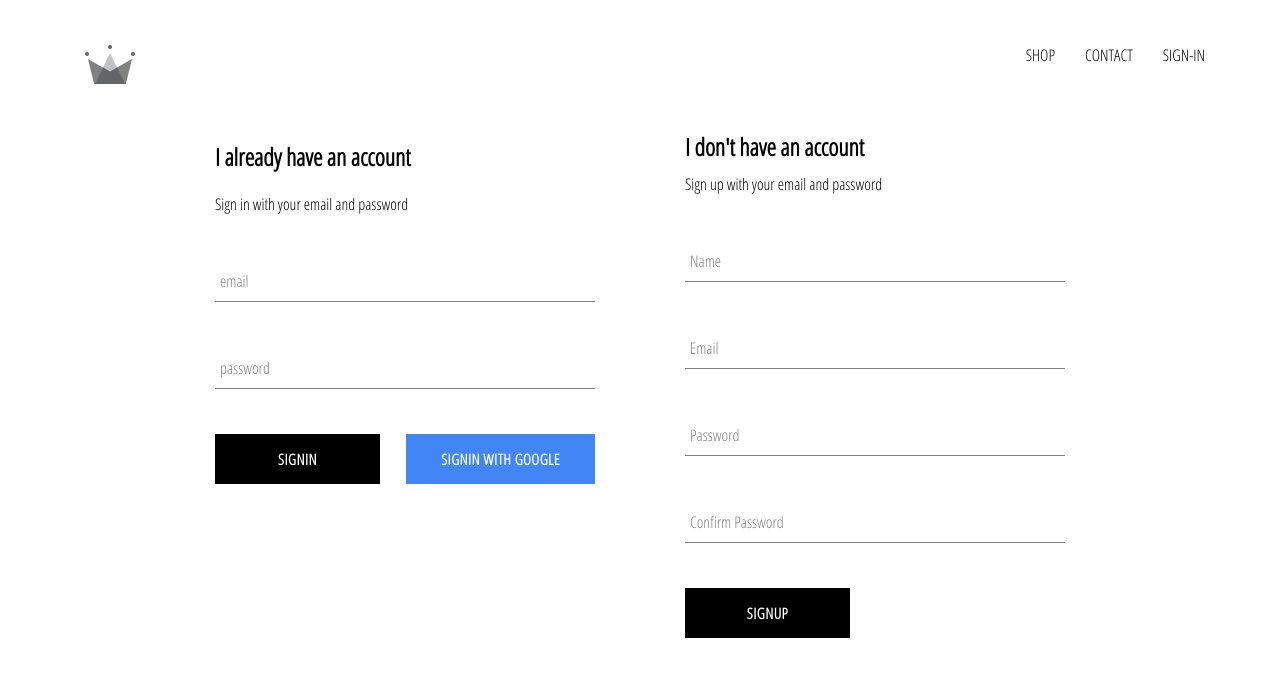
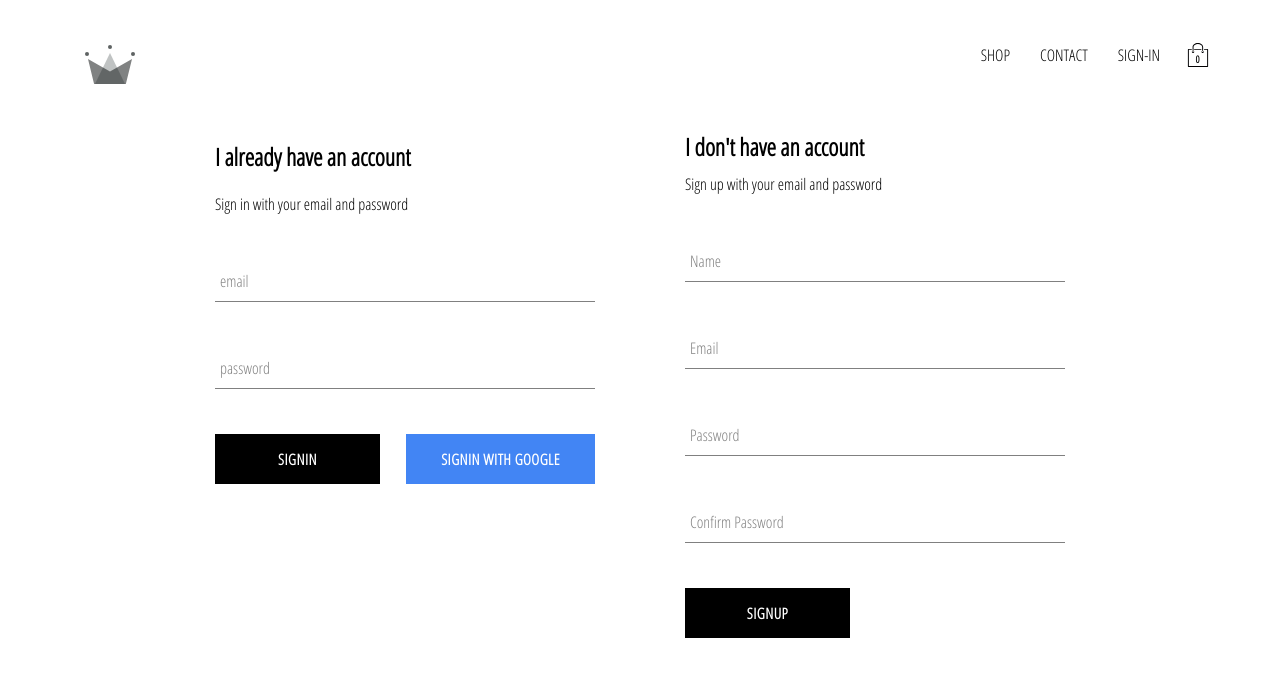
Before and after one commit to shivsj1402/Ecommerce-react, a React (Create React App) app: page /signin in a window 1280 px wide. Shown: the top 676 px of the page. Built offline with nearby package versions, Linux system fonts and the light colour scheme; no server answers.

Commit message:
added state management for cart and made cart dropdown toggle on click

```diff
--- /dev/null
+++ b/src/Components/Cart-dropdown/cart-dropdown.jsx
@@ -0,0 +1,16 @@
+import React from 'react';
+
+import './cart-dropdown.scss'
+import CustomButton from '../Custom-button/custom-button';
+
+function CartDropdown () {
+        return(
+            <div className="cart-dropdown">
+                <div className="cart-items"></div>
+                <CustomButton>GO TO CHECKOUT</CustomButton>
+            </div>
+
+        )
+}
+
+export default CartDropdown;
--- /dev/null
+++ b/src/Components/Cart-dropdown/cart-dropdown.scss
@@ -0,0 +1,24 @@
+.cart-dropdown {
+    position: absolute;
+    width: 240px;
+    height: 340px;
+    display: flex;
+    flex-direction: column;
+    padding: 20px;
+    border: 1px solid black;
+    background-color: white;
+    top: 90px;
+    right: 40px;
+    z-index: 1;
+
+    .cart-items {
+      height: 240px;
+      display: flex;
+      flex-direction: column;
+      overflow: scroll;
+    }
+
+    button {
+      margin-top: auto;
+    }
+  }
--- /dev/null
+++ b/src/Components/Cart-icon/cart-icon.jsx
@@ -0,0 +1,27 @@
+import React from 'react';
+import { ReactComponent as ShoppingIcon}  from '../../assets/cart-icon.svg';
+import { connect } from 'react-redux';
+import { toggleCartHidden } from '../../redux/cart/cart-actions'
+
+import './cart-icon.scss'
+
+const CartIcon = ({toggleCartHidden}) =>{
+    return(
+        <div className="cart-icon" onClick={toggleCartHidden}>
+            <ShoppingIcon className="shopping-icon" />
+            <span className="item-count">0</span>
+        </div>
+
+    )
+}
+
+// const mapStateToProps= state =>({
+//     hidden : state.user.currentUser
+//     })
+
+
+const mapDispatchToProps = dispatch =>({
+    toggleCartHidden : () => dispatch(toggleCartHidden())
+})
+
+export default connect(null,mapDispatchToProps)(CartIcon);
--- /dev/null
+++ b/src/Components/Cart-icon/cart-icon.scss
@@ -0,0 +1,21 @@
+.cart-icon {
+    width: 45px;
+    height: 45px;
+    position: relative;
+    display: flex;
+    align-items: center;
+    justify-content: center;
+    cursor: pointer;
+
+    .shopping-icon {
+      width: 24px;
+      height: 24px;
+    }
+
+    .item-count {
+      position: absolute;
+      font-size: 10px;
+      font-weight: bold;
+      bottom: 12px;
+    }
+  }
--- a/src/Components/NavBar/navbar.jsx
+++ b/src/Components/NavBar/navbar.jsx
@@ -4,8 +4,10 @@
 import { ReactComponent  as Logo}  from '../../assets/Logo.svg';
 import './navbar.scss';
 import {auth} from '../../firebase/firebase.utils';
+import CartIcon from '../Cart-icon/cart-icon';
+import CartDropdown from '../Cart-dropdown/cart-dropdown';
 
-function NavBar({currentUser}) {
+function NavBar({currentUser, hidden}) {
   return (
       <div className="header">
           <Link className="logo-container" to ="/">
@@ -19,18 +21,17 @@
               <div className="option" onClick={()=>{auth.signOut()}}>SIGN-OUT</div>
               :<Link className="option" to="/signin">SIGN-IN</Link>
             }
-
-
-
+          <CartIcon />
           </div>
-
+          {hidden?null :<CartDropdown />}
       </div>
 
   );
 }
 
 const mapStateToProps= state =>({
-currentUser : state.user.currentUser
+currentUser : state.user.currentUser,
+hidden : state.cart.hidden
 })
 
 export default connect(mapStateToProps)(NavBar);
--- /dev/null
+++ b/src/redux/cart/cart-actions.js
@@ -0,0 +1,5 @@
+import CartActionTypes from './cart-actiontypes'
+
+export const toggleCartHidden = () =>({
+    type: CartActionTypes.TOGGLE_CART_HIDDEN
+});
--- /dev/null
+++ b/src/redux/cart/cart-actiontypes.js
@@ -0,0 +1,5 @@
+const CartActionTypes ={
+    TOGGLE_CART_HIDDEN:'TOGGLE_CART_HIDDEN',
+}
+
+export default CartActionTypes;
--- /dev/null
+++ b/src/redux/cart/cart-reducer.js
@@ -0,0 +1,20 @@
+import CartActionTypes from './cart-actiontypes'
+
+const INITIAL_STATE ={
+    hidden: true,
+};
+const cartReducer = (state = INITIAL_STATE, action) =>{
+    switch(action.type){
+        case CartActionTypes.TOGGLE_CART_HIDDEN:
+            return {
+                 ...state,
+                 hidden : !state.hidden,
+            };
+
+        default:
+            return state;
+    }
+
+}
+
+export default cartReducer;
--- a/src/redux/rootReducer.js
+++ b/src/redux/rootReducer.js
@@ -1,6 +1,8 @@
 import userReducer from './user/user-reducer';
 import { combineReducers } from 'redux';
+import cartReducer from './cart/cart-reducer';
 
 export default combineReducers({
     user: userReducer,
+    cart :cartReducer,
 });
```
Also changed, not shown: src/assets/cart-icon.svg (added).
